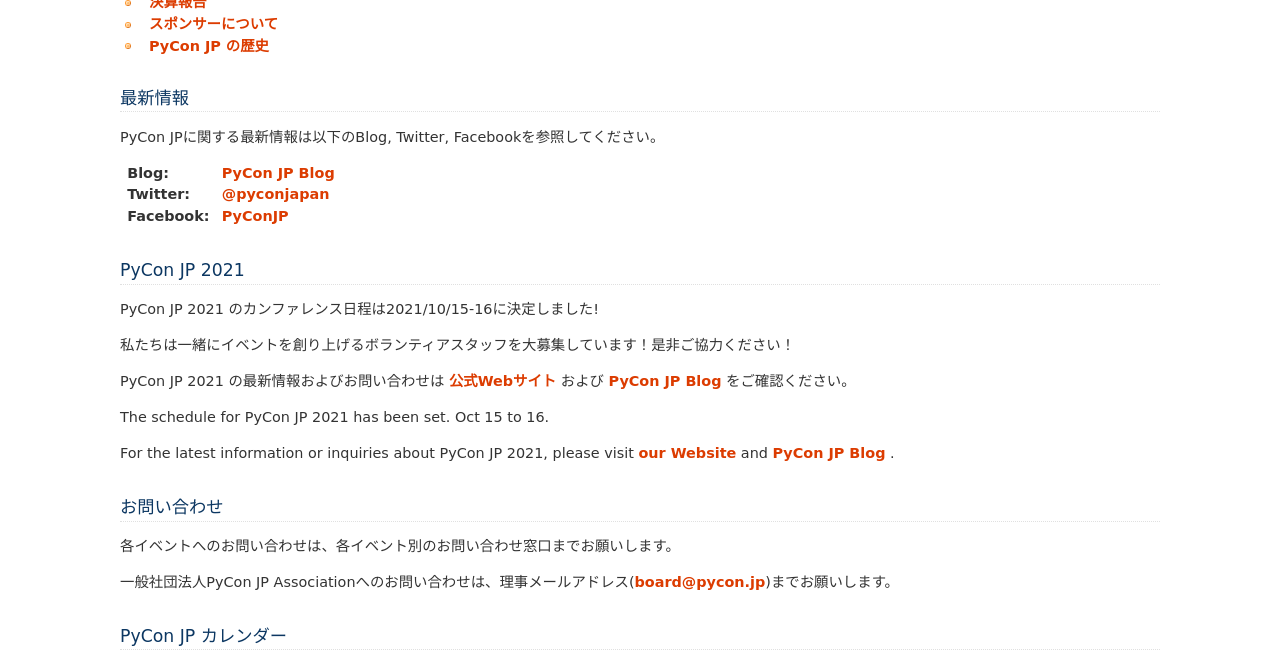
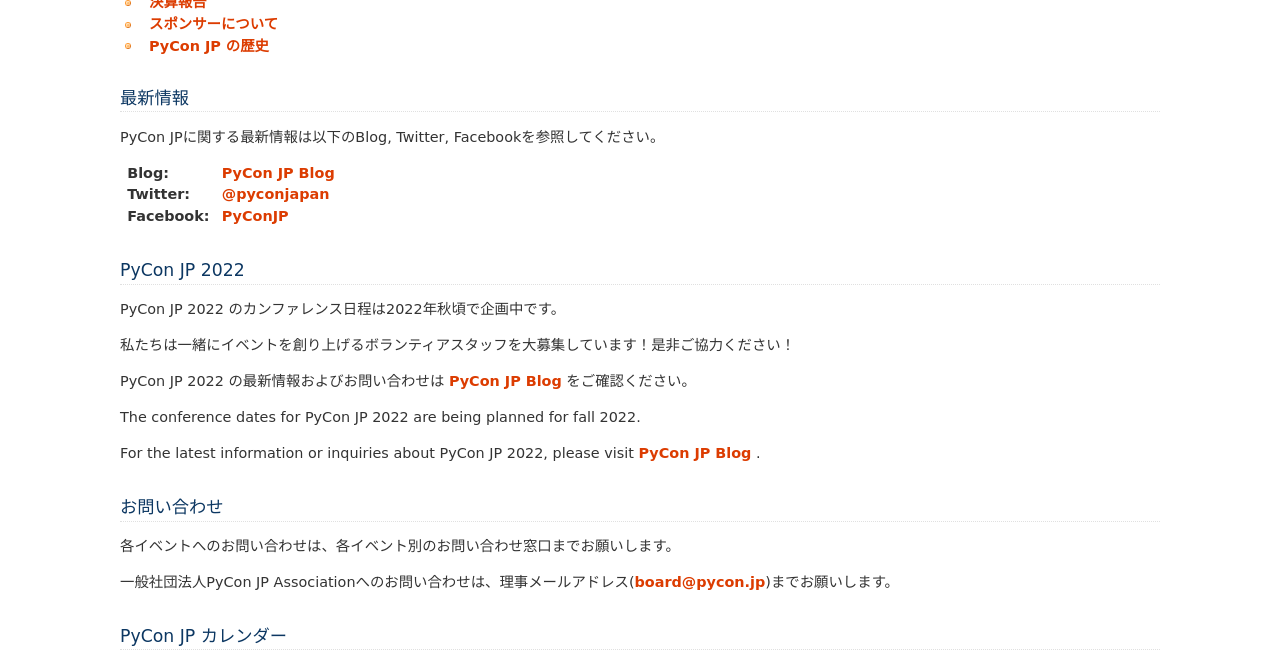
Before and after one commit to pyconjp/www.pycon.jp, a Sphinx documentation site: the page built from source/index.rst, in a window 1280 px wide and 900 px high, scrolled down 334 px, cut to the strip 0-661 px from the top of the window. Built offline with Sphinx 7.4.7, drawn with Linux system fonts in a browser that asks for light colours.

Commit message:
ISSHA-2484 Update plan for 2022

```diff
--- a/source/index.rst
+++ b/source/index.rst
@@ -22,17 +22,17 @@
 :Twitter: `@pyconjapan <https://twitter.com/pyconjapan>`_
 :Facebook: `PyConJP <http://www.facebook.com/PyConJP>`_
 
-PyCon JP 2021
+PyCon JP 2022
 =============
-PyCon JP 2021 のカンファレンス日程は2021/10/15-16に決定しました!
+PyCon JP 2022 のカンファレンス日程は2022年秋頃で企画中です。
 
 私たちは一緒にイベントを創り上げるボランティアスタッフを大募集しています！是非ご協力ください！
 
-PyCon JP 2021 の最新情報およびお問い合わせは `公式Webサイト <https://2021.pycon.jp/>`_ および `PyCon JP Blog <https://pyconjp.blogspot.com/search/label/pyconjp2021>`__ をご確認ください。
+PyCon JP 2022 の最新情報およびお問い合わせは `PyCon JP Blog <https://pyconjp.blogspot.com/search/label/pyconjp2022>`__ をご確認ください。
 
-The schedule for PyCon JP 2021 has been set. Oct 15 to 16.
+The conference dates for PyCon JP 2022 are being planned for fall 2022.
 
-For the latest information or inquiries about PyCon JP 2021, please visit `our Website <https://2021.pycon.jp/>`_ and `PyCon JP Blog <https://pyconjp.blogspot.com/search/label/pyconjp2021>`__ .
+For the latest information or inquiries about PyCon JP 2022, please visit `PyCon JP Blog <https://pyconjp.blogspot.com/search/label/pyconjp2022>`__ .
 
 お問い合わせ
 ============
```
